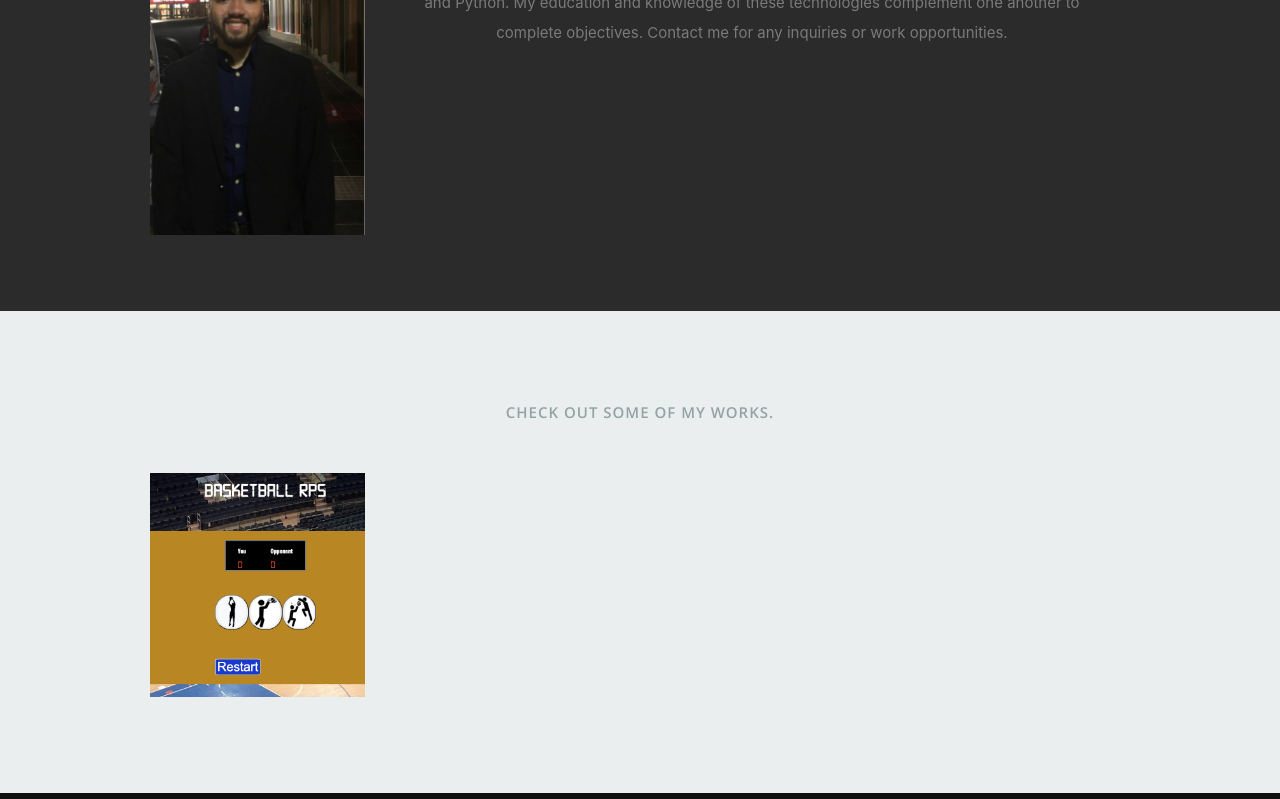
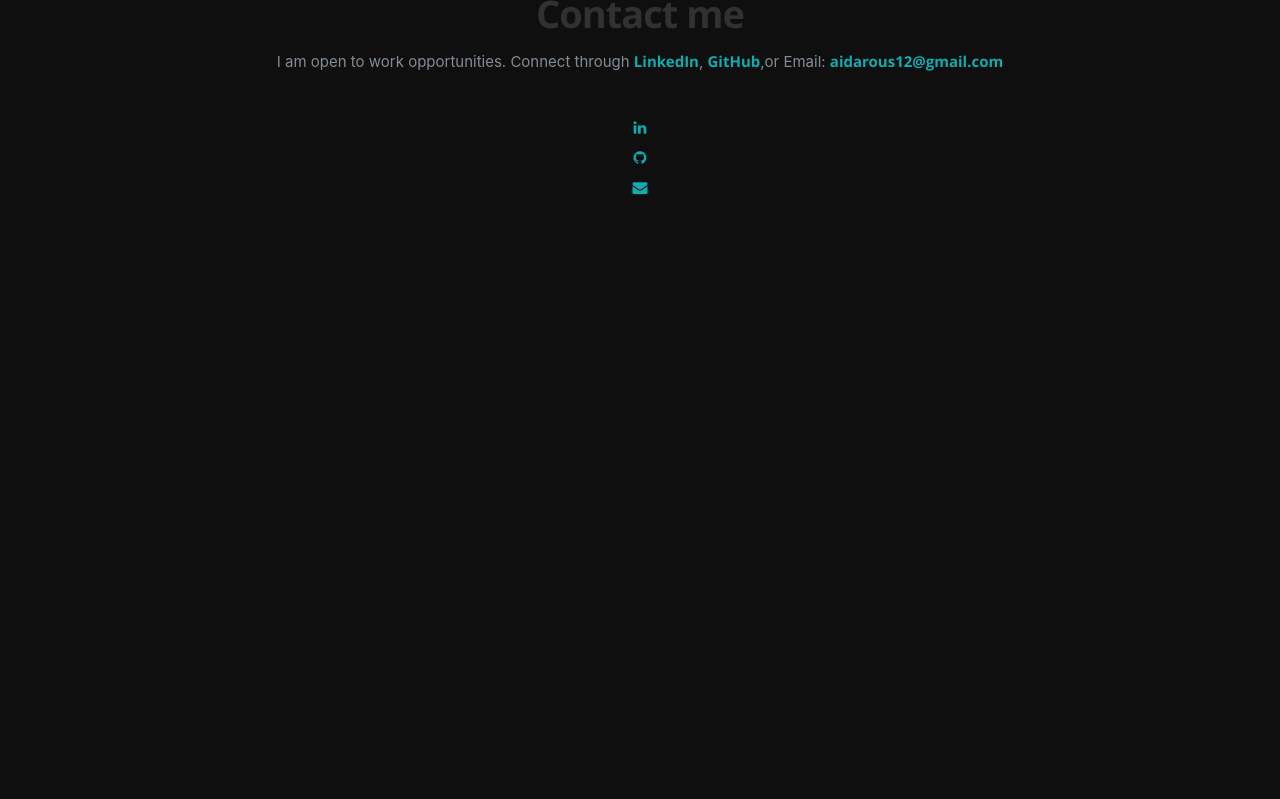
Before and after one commit to aidarous/portfolio.github.io, a React (Create React App) app: page / in a window 1280 px wide. Shown: the part 1840-2639 px from the top of the page. After the commit the page ends 2061 px from the top, so only its background shows below. Built offline with nearby package versions, Linux system fonts and the light colour scheme.

Commit message:
rearranged header

```diff
--- a/src/App.js
+++ b/src/App.js
@@ -19,8 +19,9 @@ function App() {
             <li><a className="smoothscroll" href="#contact">Contact</a></li>
             </ul> {/* end #nav */}
         </nav> {/* end #nav-wrap */}
+        <Header />
         </header>
-        <Header />
+
         <About />
         <Projects />
         <Contactus />
--- a/src/components/contactus.js
+++ b/src/components/contactus.js
@@ -9,9 +9,9 @@ export default class Contactus extends Component {
                 <div className="row banner">
                     <ul className="social">
 
-                    <li><a href="https://www.linkedin.com/in/aidarous-albadawi-515a20159/"><i className="fa fa-linkedin" target="_blank"/></a></li>
+                    <li><a href="https://www.linkedin.com/in/aidarous-albadawi-515a20159/" className="fa fa-linkedin" target="_blank"></a></li>
                     <li><a href="https://github.com/aidarous"><i className="fa fa-github" /></a></li>
-                    <li><i className=" fa fa-envelope" /></li>
+                    <li><a href="mailto: aidarous12@gmail.com" className=" fa fa-envelope" ></a></li>
 
                     </ul>
                 </div>
```
